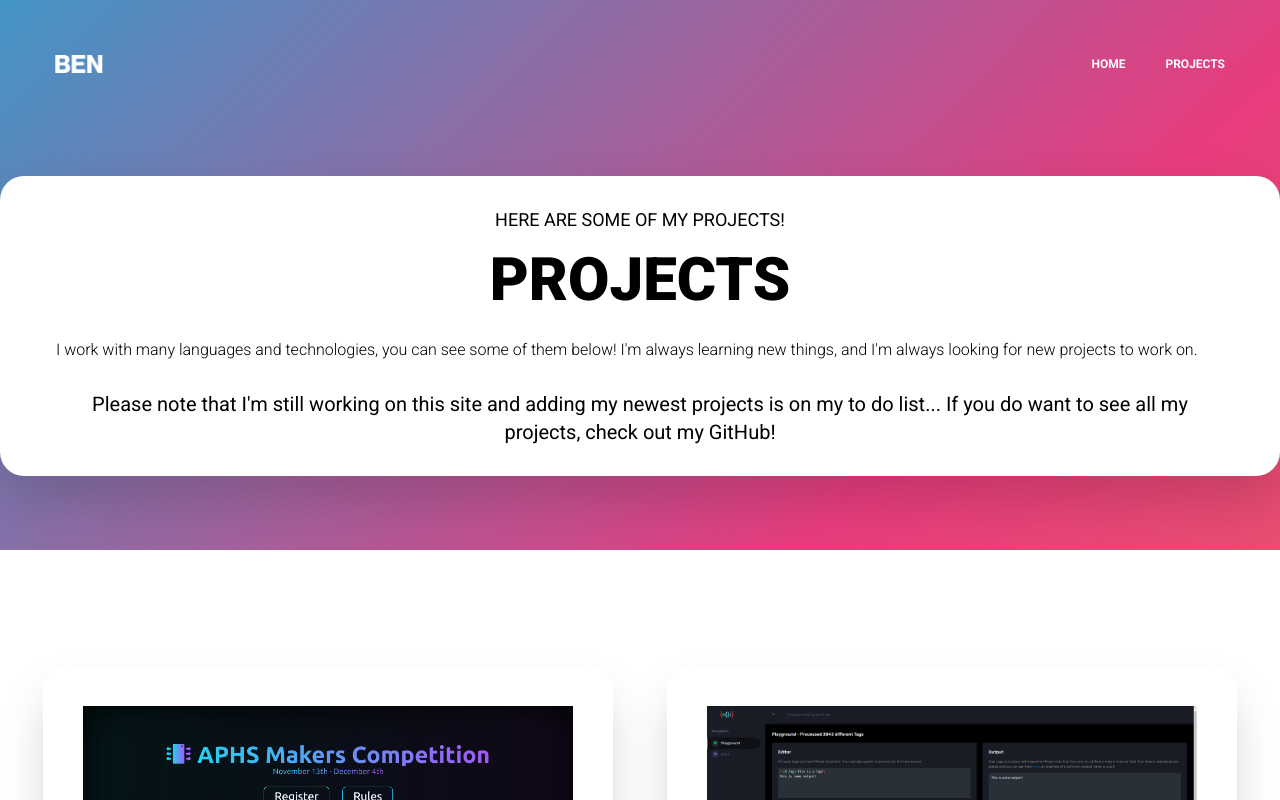
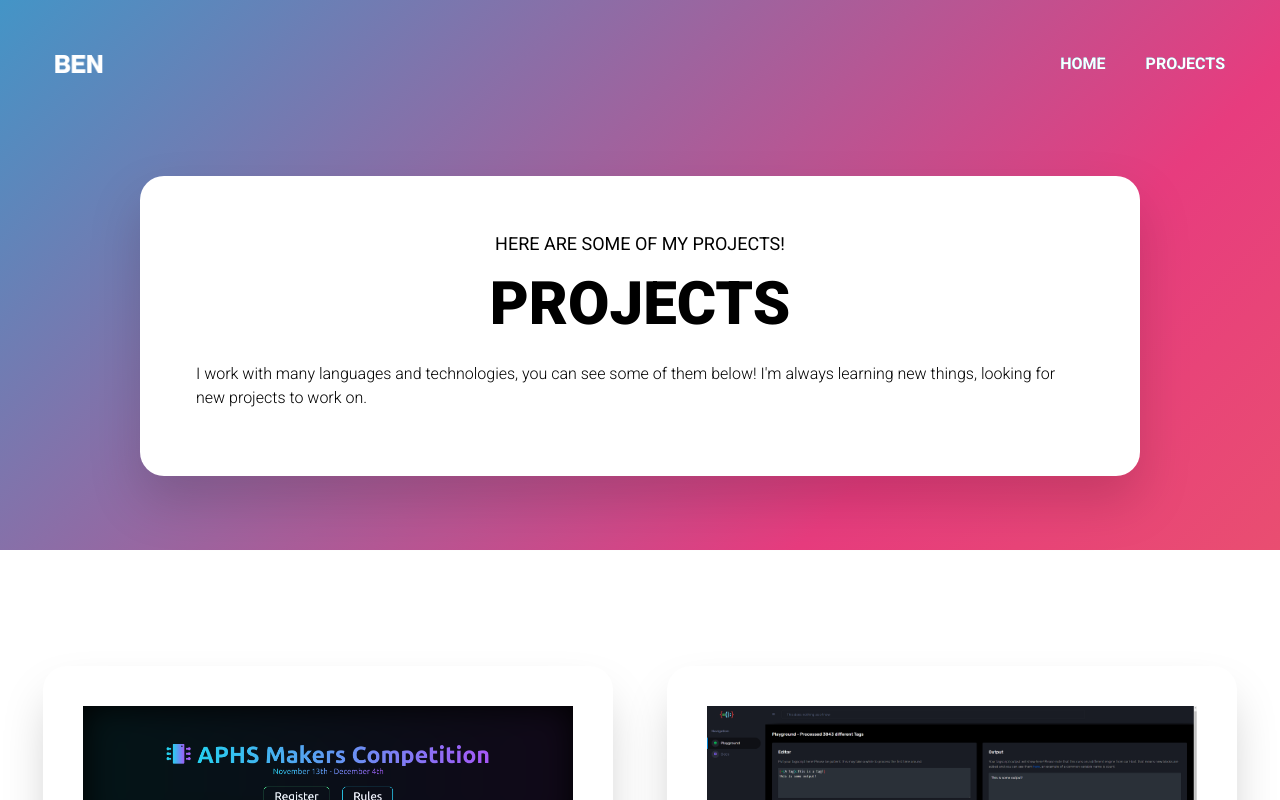
Before and after one commit to Leg3ndary/ben-portfolio, a Next.js app: page /projects in a window 1280 px wide. Shown: the top 800 px of the page. Built offline with nearby package versions, Linux system fonts and the light colour scheme.

Commit message:
Update heading numbers and add animation to navbar

```diff
--- a/src/components/Navigation.tsx
+++ b/src/components/Navigation.tsx
@@ -41,15 +41,15 @@ export default function Navigation() {
                             />
                         </Link>
                     </div>
-                    <div className="items-center justify-end hidden gap-10 ml-auto lg:flex lg:w-11/12">
+                    <div className="items-center justify-end hidden gap-10 ml-auto lg:flex lg:w-11/12 bg-clip-text bg-rainbow-gradient animate-breathing-gradient">
                         <Link
-                            className="text-xs font-bold text-center text-white"
+                            className={`text-base font-bold text-center text-white transition-all duration-1000 ${scrollY > 0 ? "hover:text-transparent" : ""}`}
                             href="/"
                         >
                             HOME
                         </Link>
                         <Link
-                            className="text-xs font-bold text-center text-white"
+                            className={`text-base font-bold text-center text-white transition-all duration-1000 ${scrollY > 0 ? "hover:text-transparent" : ""}`}
                             href="/projects"
                         >
                             PROJECTS
--- a/src/pages/index.tsx
+++ b/src/pages/index.tsx
@@ -100,12 +100,12 @@ export default function Home() {
                     </div>
                     <div className="flex flex-col justify-center w-full h-full p-12 lg:w-1/2">
                         <h3 className="p-2 text-lg">ABOUT ME</h3>
-                        <h1 className="p-2 text-5xl font-black">
+                        <h2 className="p-2 text-5xl font-black">
                             I LIKE HOCKEY
-                        </h1>
-                        <h2 className="p-2 font-medium text-md">
+                        </h2>
+                        <h4 className="p-2 font-medium text-md">
                             TIER 2 PLAYER / ASSISTANT COACH
-                        </h2>
+                        </h4>
                         <p className="p-2 pt-4 pb-4 font-light">
                             I've been skating since before I can remember, and
                             started playing hockey when I was around 10. I
@@ -123,12 +123,12 @@ export default function Home() {
                 <div className="flex w-11/12 lg:w-[1170px] lg:flex-row flex-col">
                     <div className="flex flex-col justify-center w-full h-full p-12 pb-0 lg:w-1/2">
                         <h3 className="p-2 text-lg">I ALSO ATTEND...</h3>
-                        <h1 className="p-2 text-3xl font-black lg:text-5xl">
+                        <h2 className="p-2 text-3xl font-black lg:text-5xl">
                             HACKATHONS!
-                        </h1>
-                        <h2 className="p-2 font-medium text-md">
+                        </h2>
+                        <h4 className="p-2 font-medium text-md">
                             WHEN I HAVE TIME :(
-                        </h2>
+                        </h4>
                         <p className="p-2 pt-4 pb-4 font-light">
                             Hackathons are fun competitions where "Hackers"
                             build a working development version of some project
--- a/src/pages/projects.tsx
+++ b/src/pages/projects.tsx
@@ -10,26 +10,20 @@ export default function Projects() {
     return (
         <>
             <div className="relative top-0 flex justify-center w-full h-[550px] bg-rainbow-gradient animate-breathing-gradient">
-                <div className="relative flex h-[600px] lg:h-[300px] bg-white border-black w-11/12 lg:w-[1300px] drop-shadow-2xl mt-44 rounded-3xl">
+                <div className="relative flex h-[600px] lg:h-[300px] bg-white border-black w-11/12 lg:w-[1000px] drop-shadow-2xl mt-44 rounded-3xl">
                     <div className="flex flex-col justify-center w-full h-full p-12">
-                        <h3 className="p-2 text-lg text-center">
+                        <h2 className="p-2 text-lg text-center">
                             HERE ARE SOME OF MY PROJECTS!
-                        </h3>
+                        </h2>
                         <h1 className="p-2 text-4xl font-black text-center lg:text-6xl">
                             PROJECTS
                         </h1>
                         <p className="p-2 py-5 font-light">
                             I work with many languages and technologies, you can
                             see some of them below! I'm always learning new
-                            things, and I'm always looking for new projects to
+                            things, looking for new projects to
                             work on.
                         </p>
-                        <h3 className="p-2 text-xl text-center">
-                            Please note that I'm still working on this site and
-                            adding my newest projects is on my to do list... If
-                            you do want to see all my projects, check out my
-                            GitHub!
-                        </h3>
                     </div>
                 </div>
             </div>
@@ -44,12 +38,12 @@ export default function Projects() {
                             alt="Portfolio"
                             loading="lazy"
                         />
-                        <h1 className="p-2 mt-4 text-3xl font-black">
+                        <h2 className="p-2 mt-4 text-3xl font-black">
                             APHS MAKERS COMPETITION
-                        </h1>
-                        <h2 className="p-2 font-medium transition-colors duration-1000 text-md group-hover:text-purple-400">
+                        </h2>
+                        <h3 className="p-2 font-medium transition-colors duration-1000 text-md group-hover:text-purple-400">
                             CLUB WEBSITE USING NEXT.JS & TAILWIND
-                        </h2>
+                        </h3>
                         <p className="p-2 pt-4 pb-4 font-light">
                             To continue practicing using Tailwind and Next.js I
                             made a static website containing lots of information
@@ -104,12 +98,12 @@ export default function Projects() {
                             alt="Hockey"
                             loading="lazy"
                         />
-                        <h1 className="p-2 mt-4 text-3xl font-black">
+                        <h2 className="p-2 mt-4 text-3xl font-black">
                             BTAGSCRIPT PLAYGROUND
-                        </h1>
-                        <h2 className="p-2 font-medium transition-colors duration-1000 text-md group-hover:text-red-500">
+                        </h2>
+                        <h3 className="p-2 font-medium transition-colors duration-1000 text-md group-hover:text-red-500">
                             DYNAMICALLY TYPED INTERPRETER AND DEBUGGER
-                        </h2>
+                        </h3>
                         <p className="p-2 pt-4 pb-4 font-light">
                             I made an interpreter and website that allows you to
                             run and debug a small improved string templating
@@ -169,12 +163,12 @@ export default function Projects() {
                             alt="APHS Announcements"
                             loading="lazy"
                         />
-                        <h1 className="p-2 text-3xl font-black">
+                        <h2 className="p-2 text-3xl font-black">
                             SCHOOL ANNOUNCEMENTS
-                        </h1>
-                        <h2 className="p-2 font-medium transition-colors duration-1000 text-md group-hover:text-green-400">
+                        </h2>
+                        <h3 className="p-2 font-medium transition-colors duration-1000 text-md group-hover:text-green-400">
                             Automated School Announcement Forwarder
-                        </h2>
+                        </h3>
                         <p className="p-2 pt-4 pb-4 font-light">
                             Since our School Announcements are crudely added to
                             a near 100 page Google Document every day, I took it
@@ -224,12 +218,12 @@ export default function Projects() {
                             alt="Portfolio"
                             loading="lazy"
                         />
-                        <h1 className="p-2 text-3xl font-black">
+                        <h2 className="p-2 text-3xl font-black">
                             THIS WEBSITE!
-                        </h1>
-                        <h2 className="p-2 font-medium transition-colors duration-1000 text-md group-hover:text-cyan-300">
+                        </h2>
+                        <h3 className="p-2 font-medium transition-colors duration-1000 text-md group-hover:text-cyan-300">
                             MY OWN PERSONAL WEBSITE
-                        </h2>
+                        </h3>
                         <p className="p-2 pt-4 pb-4 font-light">
                             This website is made using NextJS, TypeScript, and
                             TailwindCSS. I wanted to make a website that was
```
